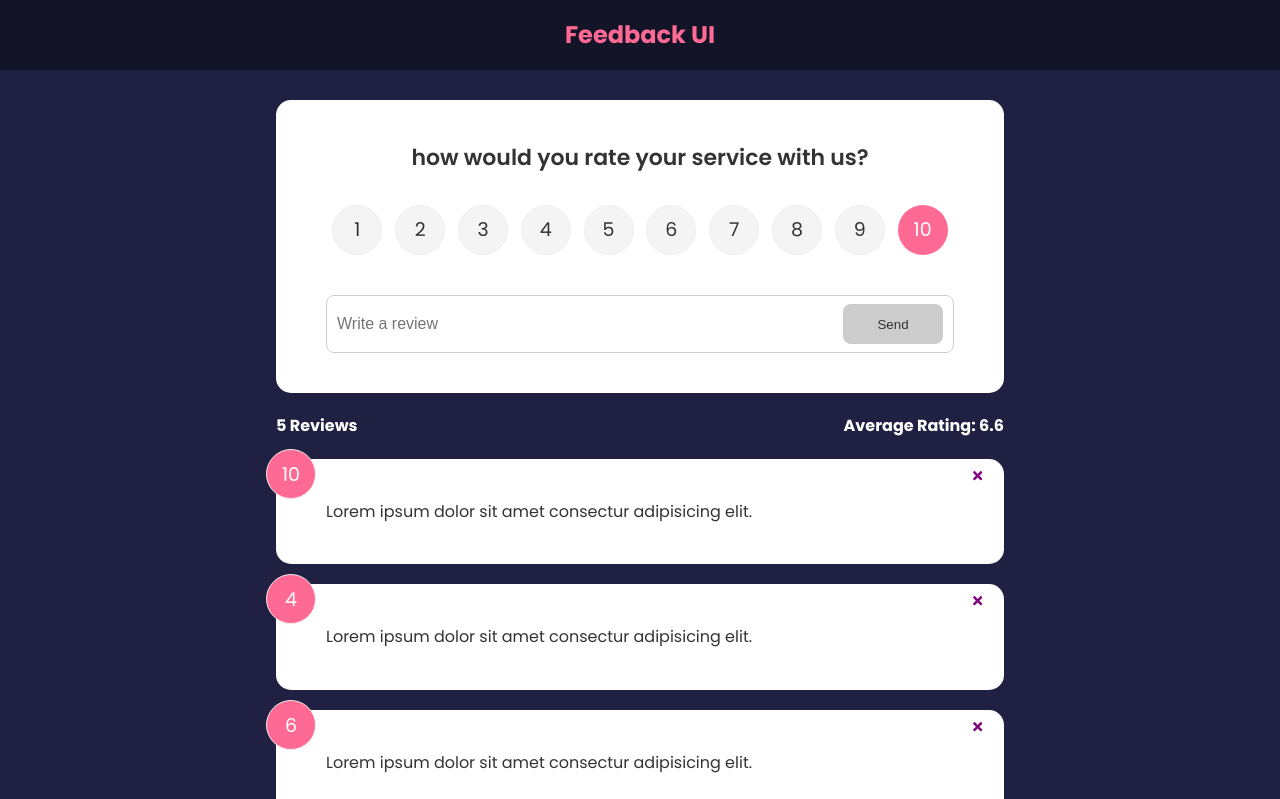
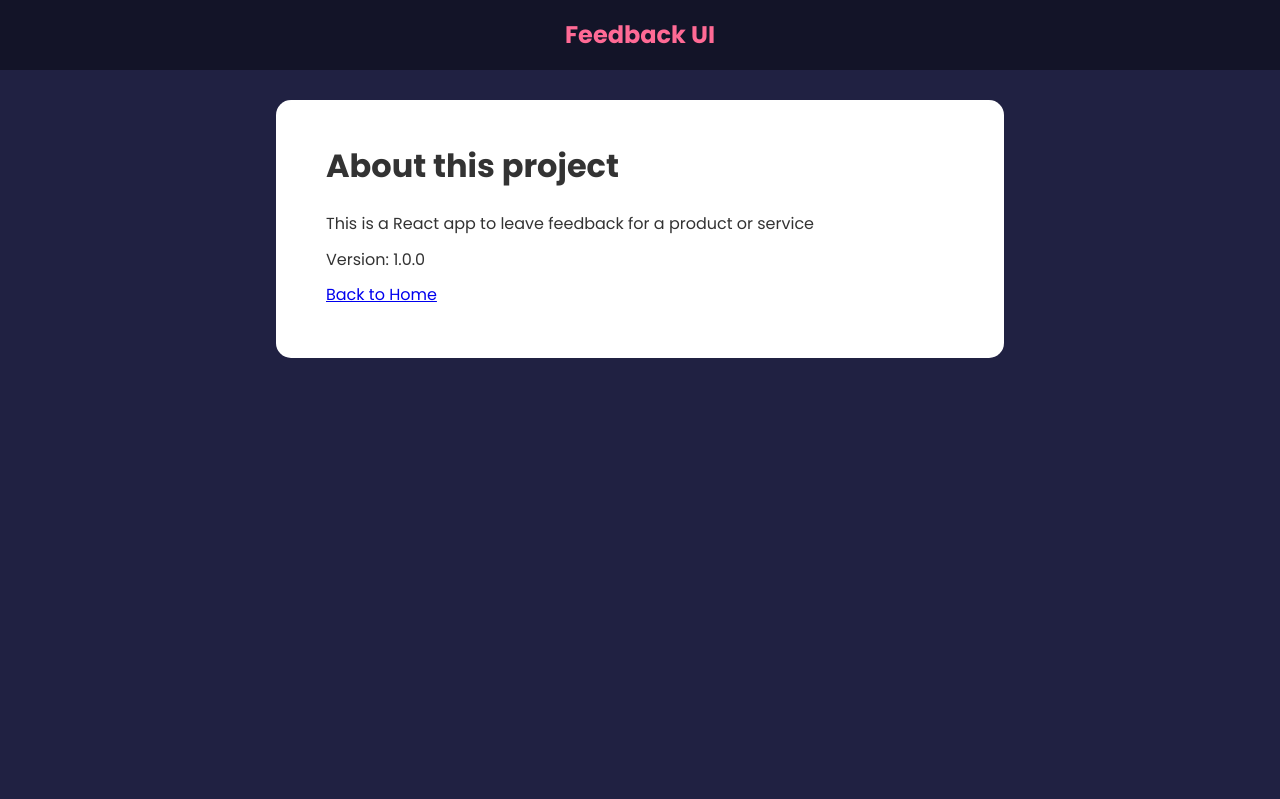
Before and after one commit to joepasss/react_study, a React (Create React App) app in the folder feedback-app/: page /about in a window 1280 px wide. Shown: the top 799 px of the page. Built offline with nearby package versions, Linux system fonts and the light colour scheme.

Commit message:
creating links

```diff
--- a/feedback-app/package.json
+++ b/feedback-app/package.json
@@ -10,6 +10,7 @@
     "react": "^17.0.2",
     "react-dom": "^17.0.2",
     "react-icons": "^4.3.1",
+    "react-router-dom": "^6.2.2",
     "react-scripts": "5.0.0",
     "uuid": "^8.3.2",
     "web-vitals": "^2.1.4"
--- a/feedback-app/src/App.js
+++ b/feedback-app/src/App.js
@@ -1,11 +1,15 @@
 import { v4 as uuidv4 } from 'uuid';
+import { BrowserRouter, Routes, Route } from 'react-router-dom';
 
 import { useState } from 'react';
+
+import AboutPage from './pages/AboutPage';
 
 import Header from './components/Header';
 import FeedbackList from './components/FeedbackList';
 import FeedbackStats from './components/FeedbackStats';
 import FeedbackForm from './components/FeedbackForm';
+import AboutIconLink from './components/AboutIconLink';
 
 import FeedbackData from './data/FeedbackData';
 
@@ -23,14 +27,29 @@
   };
 
   return (
-    <>
+    <BrowserRouter>
       <Header />
       <div className='container'>
-        <FeedbackForm handleAdd={addFeedback} />
-        <FeedbackStats feedback={feedback} />
-        <FeedbackList feedback={feedback} handleDelete={deleteFeedback} />
+        <Routes>
+          <Route
+            exact
+            path='/'
+            element={
+              <>
+                <FeedbackForm handleAdd={addFeedback} />
+                <FeedbackStats feedback={feedback} />
+                <FeedbackList
+                  feedback={feedback}
+                  handleDelete={deleteFeedback}
+                />
+                <AboutIconLink />
+              </>
+            }
+          />
+          <Route path='/about' element={<AboutPage />} />
+        </Routes>
       </div>
-    </>
+    </BrowserRouter>
   );
 }
 
--- /dev/null
+++ b/feedback-app/src/components/AboutIconLink.jsx
@@ -0,0 +1,14 @@
+import { Link } from 'react-router-dom';
+import { FaQuestion } from 'react-icons/fa';
+
+function AboutIconLink() {
+  return (
+    <div className='about-link'>
+      <Link to={'/about'}>
+        <FaQuestion size={30} />
+      </Link>
+    </div>
+  );
+}
+
+export default AboutIconLink;
--- /dev/null
+++ b/feedback-app/src/pages/AboutPage.jsx
@@ -0,0 +1,19 @@
+import { Link } from 'react-router-dom';
+import Card from '../components/shared/Card';
+
+function AboutPage() {
+  return (
+    <Card>
+      <div className='about'>
+        <h1>About this project</h1>{' '}
+        <p>This is a React app to leave feedback for a product or service</p>
+        <p>Version: 1.0.0</p>
+        <p>
+          <Link to='/'>Back to Home</Link>
+        </p>
+      </div>
+    </Card>
+  );
+}
+
+export default AboutPage;
```
Also changed, not shown: 1 other file (tests, documents, lock files or other folders).
